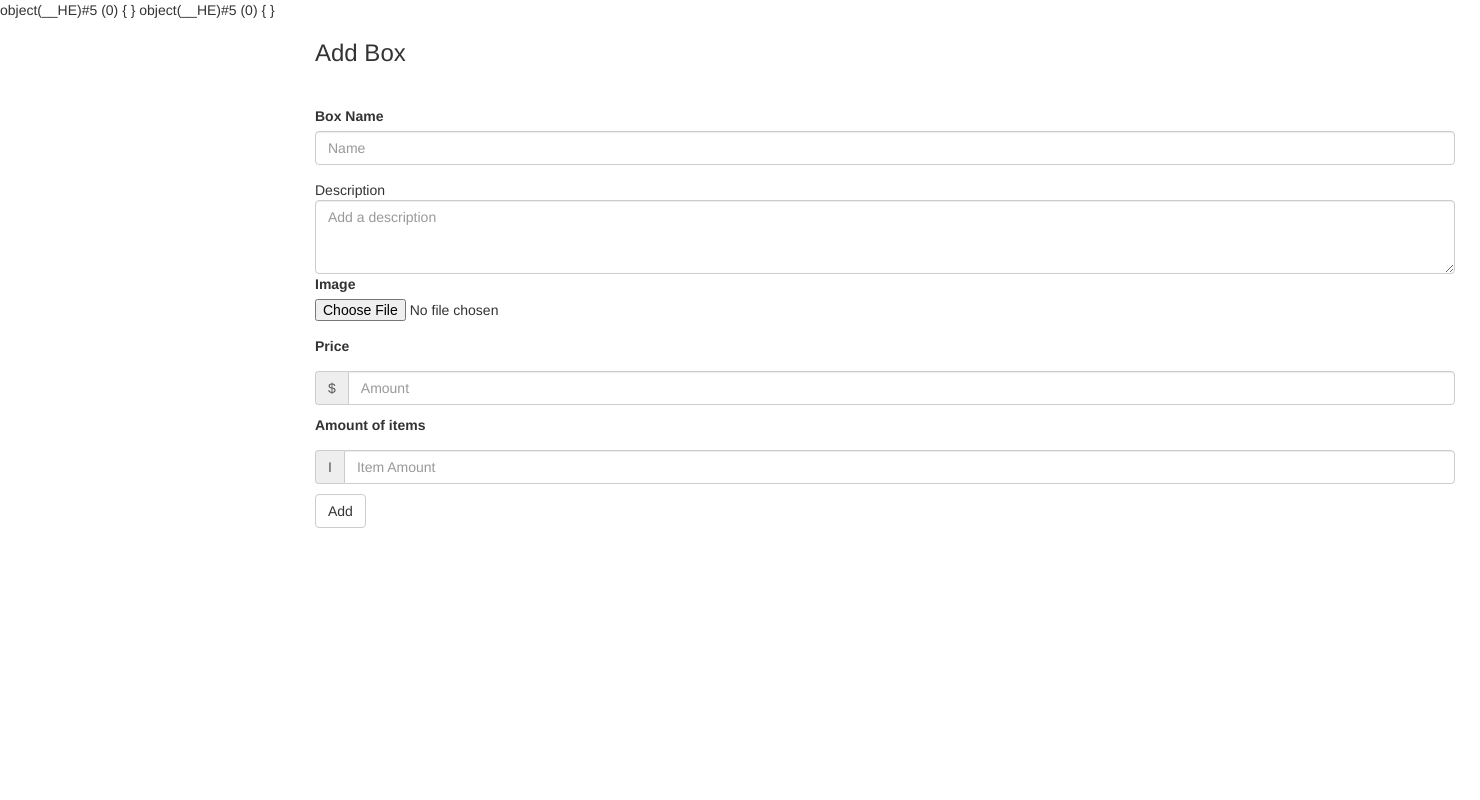
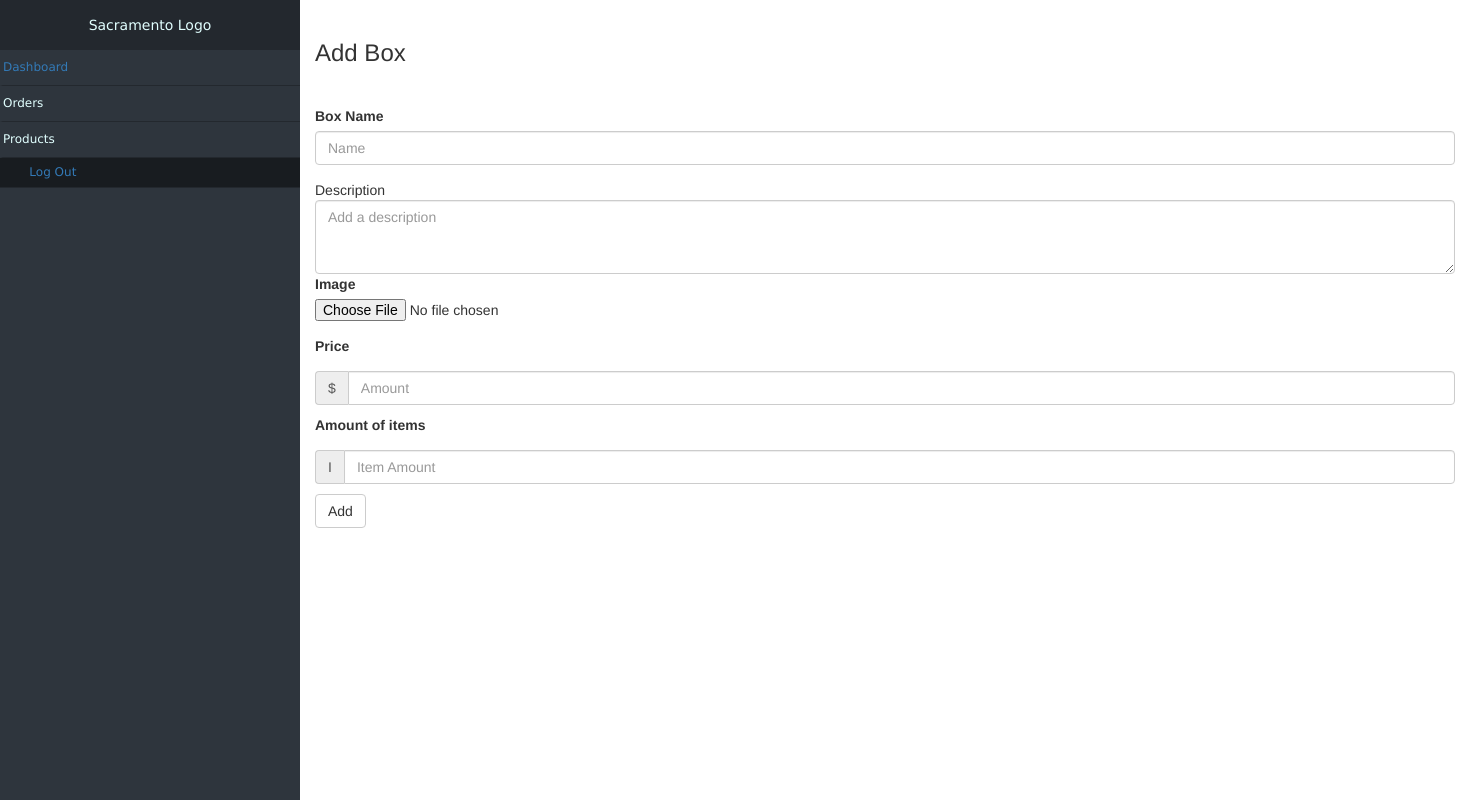
Before and after one commit to DavidJDJ/sacramento, a PHP site: the page made by application/views/admin_views/add_box.php in a window 1480 px wide. Run offline with PHP 8.4, Linux system fonts and the light colour scheme; the template is opened without the code that fills it, so the values that code supplies are empty; some libraries are stand-ins or nearby versions.

Commit message:
latest commit with the admin backend

```diff
--- a/application/views/admin_views/add_box.php
+++ b/application/views/admin_views/add_box.php
@@ -13,7 +13,7 @@
 		<link rel="stylesheet" href="../assets/styles/style_adminpage.css">
  	</head>
 	<body>
-		<!-- <div class="nav-side-menu">
+		<div class="nav-side-menu">
 		    <div class="brand">Sacramento Logo</div>
 		    <i class="fa fa-bars fa-2x toggle-btn" data-toggle="collapse" data-target="#menu-content"></i>
             <div class="menu-list">
@@ -43,7 +43,7 @@
                     </ul>
 				</ul>
 		 </div>
-		</div> -->
+		</div>
 		<div class="container">
 			<h3>Add Box</h3>
 			<form method="post" action="add_box" enctype="multipart/form-data">
```
